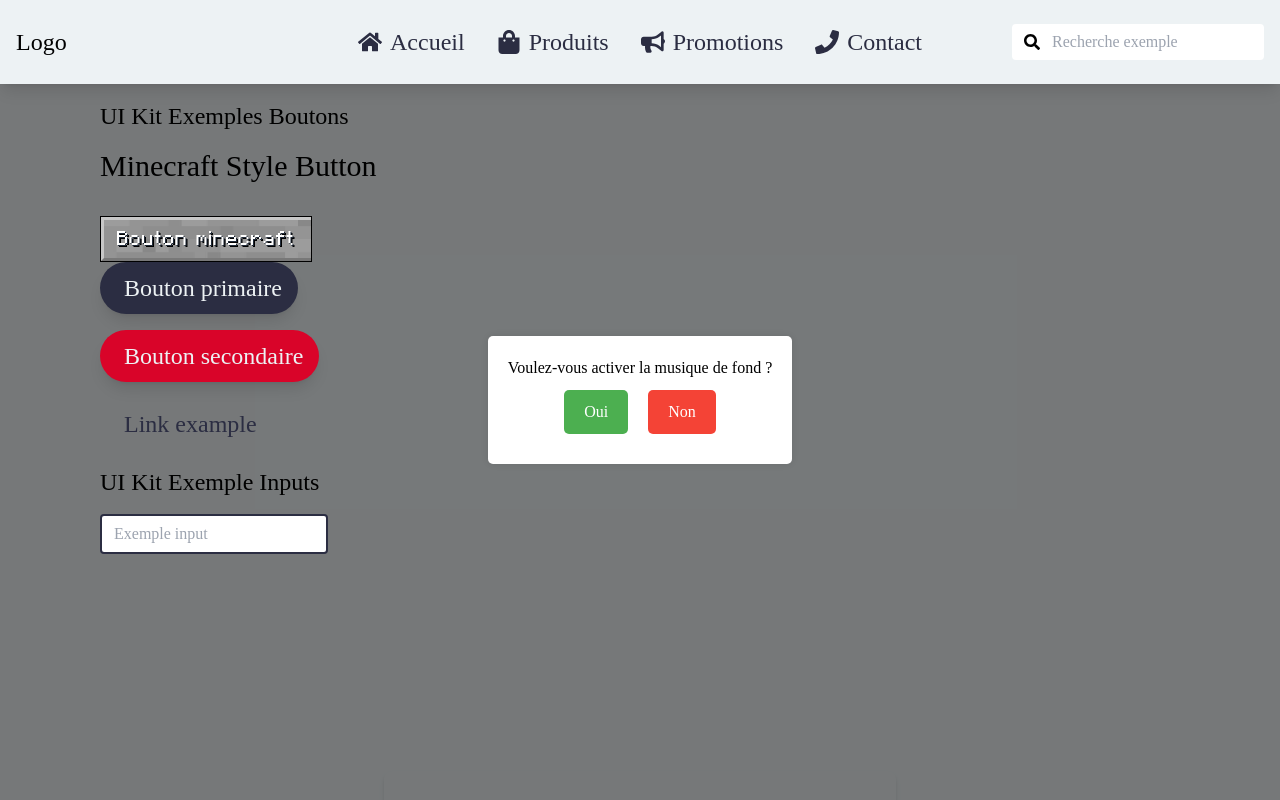
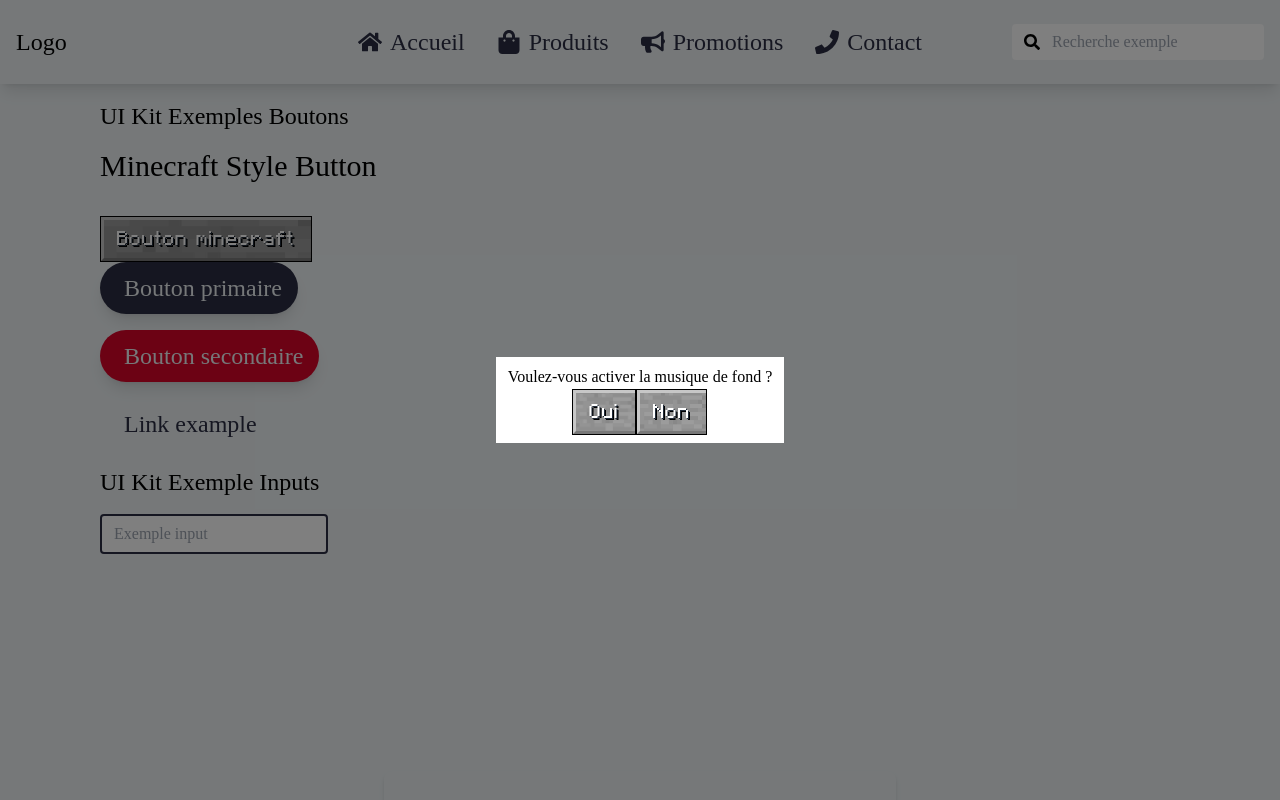
Before and after one commit to TheoMa76/projet-s2-front, a React (Create React App) app: page / in a window 1280 px wide. Shown: the top 800 px of the page. Built offline with nearby package versions, Linux system fonts and the light colour scheme.

Commit message:
attention il faut trouver une solution pour les path des images

```diff
--- a/src/App.tsx
+++ b/src/App.tsx
@@ -8,7 +8,6 @@ import MusicPopup from './components/atoms/Popups/MusicPopup';
 
 const App: React.FC = () => {
   const [inputValue, setInputValue] = useState('');
-  const [showPopup, setShowPopup] = useState(true);
   const [isPlaying, setIsPlaying] = useState(false);
 
   useEffect(() => {
@@ -39,7 +38,6 @@ const App: React.FC = () => {
 
 
   const handleMusicPermission = (permission: boolean) => {
-    setShowPopup(false);
     setIsPlaying(permission);
   };
 
--- a/src/components/atoms/Buttons/css/minecraftButton.css
+++ b/src/components/atoms/Buttons/css/minecraftButton.css
@@ -13,7 +13,7 @@
     text-shadow: 1px 1px 0 #1f2937, /* Gris foncé */
                  2px 2px 0 #000;    /* Noir */
     border: 1px solid #000;
-    background-image: url('../../../../img/stonetexture.jpg') format('opentype');
+    background-image: url('../../../../../public/img/stonetexture.jpg') format('opentype');
     ;
   }
 
@@ -40,7 +40,7 @@
     pointer-events: none;
     background-size: cover;
     background-position: center;
-    background-image: url('../../../../img/stonetexture.jpg');
+    background-image: url('../../../../../public/img/stonetexture.jpg');
     opacity: 0.5;
     z-index: 1;
   }
--- a/src/components/atoms/Popups/MusicPopup.tsx
+++ b/src/components/atoms/Popups/MusicPopup.tsx
@@ -1,5 +1,6 @@
+import MinecraftButton from '../Buttons/MinecraftButton';
 import './popup.css';
-import React from 'react';
+import React, { useState } from 'react';
 
 interface MusicPopupProps {
   onAccept: () => void;
@@ -7,12 +8,28 @@ interface MusicPopupProps {
 }
 
 const MusicPopup: React.FC<MusicPopupProps> = ({ onAccept, onDecline }) => {
+  const [isVisible, setIsVisible] = useState(true);
+
+  const handleAccept = () => {
+    onAccept();
+    setIsVisible(false);
+  };
+
+  const handleDecline = () => {
+    onDecline();
+    setIsVisible(false);
+  };
+
+  if (!isVisible) {
+    return null;
+  }
+
   return (
-    <div className="popup-overlay">
-      <div className="popup-content">
+    <div className="popup-overlay py-2 px-3">
+      <div className="popup-content py-2 px-3">
         <h2>Voulez-vous activer la musique de fond ?</h2>
-        <button onClick={onAccept}>Oui</button>
-        <button onClick={onDecline}>Non</button>
+        <MinecraftButton onClick={handleAccept} label='Oui'></MinecraftButton>
+        <MinecraftButton onClick={handleDecline} label='Non'></MinecraftButton>
       </div>
     </div>
   );
--- a/src/components/atoms/Popups/popup.css
+++ b/src/components/atoms/Popups/popup.css
@@ -1,4 +1,3 @@
-/* App.css */
 .popup-overlay {
   position: fixed;
   top: 0;
@@ -9,30 +8,15 @@
   display: flex;
   justify-content: center;
   align-items: center;
+  z-index: 9999;
 }
 
 .popup-content {
   background-color: #fff;
-    padding: 20px;
-    border-radius: 5px;
-    box-shadow: 0 0 10px rgba(0, 0, 0, 0.1);
   text-align: center;
+  z-index: 10000;
 }
 
 .popup-content button {
-    margin: 10px;
-    padding: 10px 20px;
-    border: none;
-    border-radius: 5px;
   cursor: pointer;
 }
-
-  .popup-content button:first-of-type {
-    background-color: #4CAF50;
-    color: white;
-  }
-
-  .popup-content button:last-of-type {
-    background-color: #f44336;
-    color: white;
-  }
```
Also changed, not shown: public/img/stonetexture.jpg (renamed from src/img/stonetexture.jpg). Lines whose indentation alone changed are shown as unchanged.
